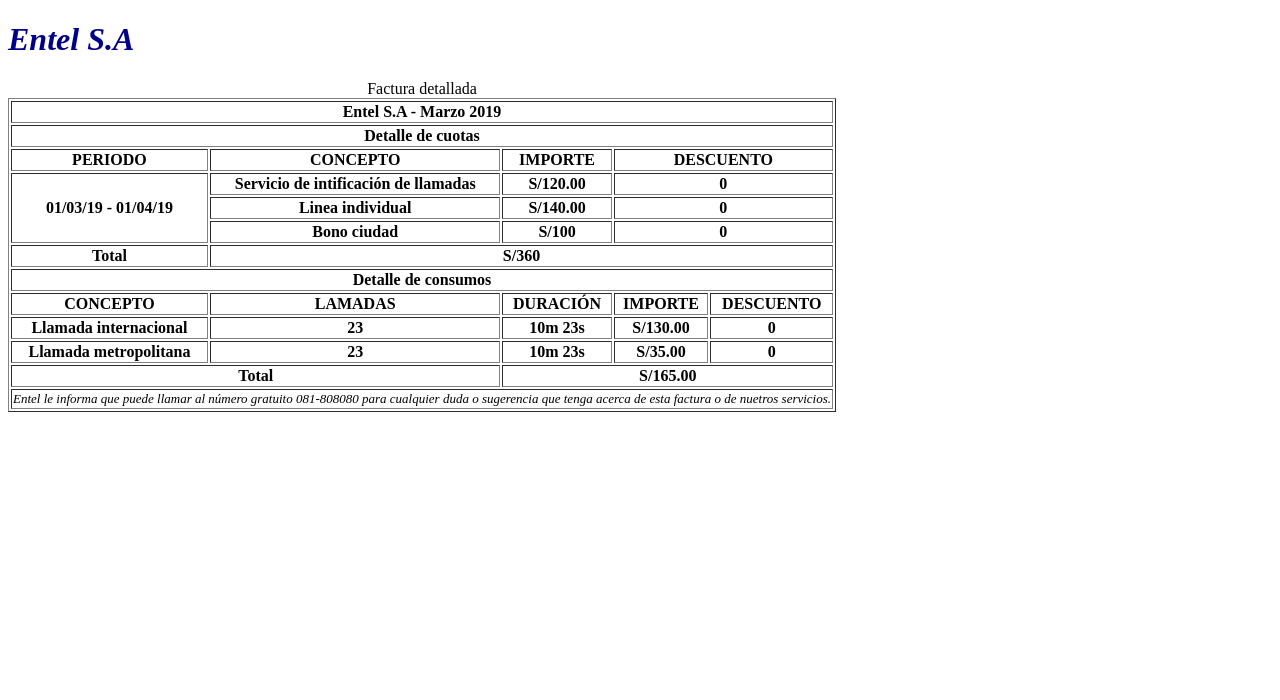
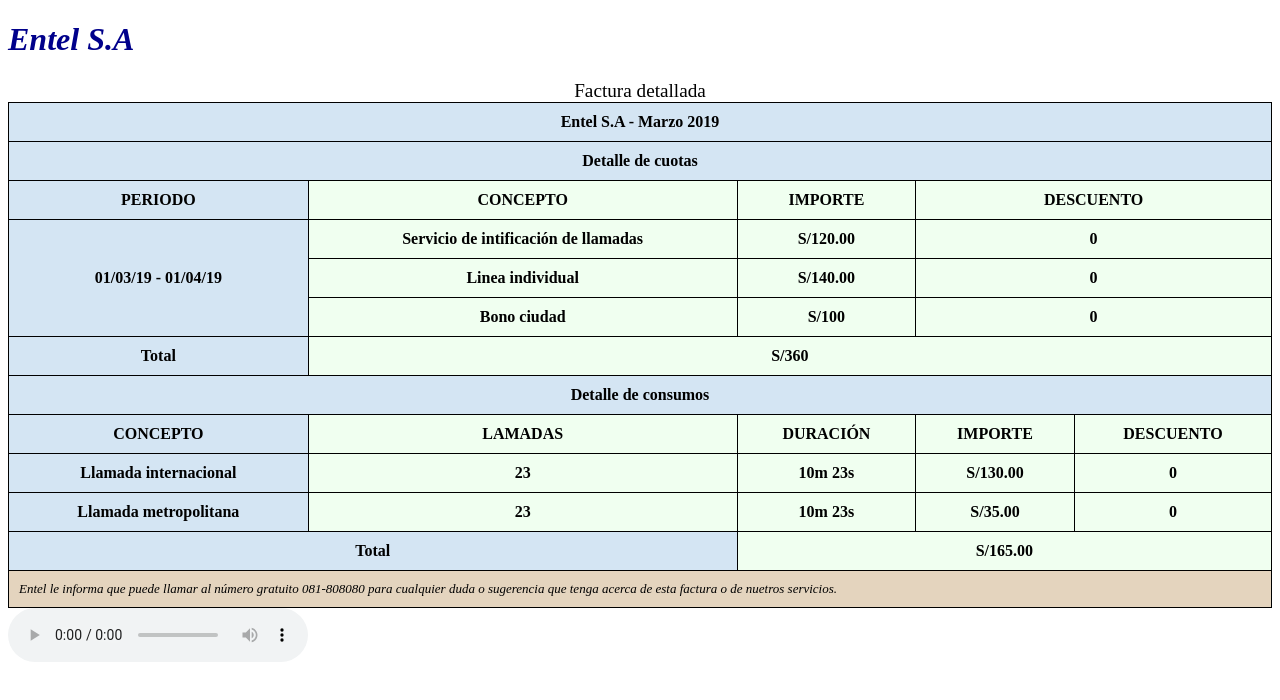
Before and after one commit to Nicole-Adriana/DW, a plain HTML site: page TablaPersonalizada/tabla.html in a window 1280 px wide. Drawn offline with Linux system fonts and the light colour scheme.

Commit message:
tabla-personalizada

```diff
--- a/tabla.html
+++ b/TablaPersonalizada/tabla.html
@@ -5,11 +5,46 @@
     <meta http-equiv="X-UA-Compatible" content="IE=edge">
     <meta name="viewport" content="width=device-width, initial-scale=1.0">
     <title>Factura telefónica</title>
+    <link rel="icon" href="entel.ico">
 </head>
+<style type="text/css">
+table,th,td{
+   border: 1px solid black;
+   border-collapse: collapse;
+}
+th,td{
+    padding:10px;
+}
+table{
+    background-color:honeydew;
+}
+td{
+    background-color:rgba(255, 182, 98, 0.37);
+}
+colgroup {
+background-color:rgba(103, 129, 255, 0.205);
+}
+
+
+</style>
+
+<script type="text/javascript" language="javascript">
+var txt="Entel - Factura detallada - Llamadas -";
+var espera=100;
+var refresco= null;
+function rotulo_title(){
+    document.title=txt;
+    txt=txt.substring(1,txt.length)+txt.charAt(0);
+    refresco=setTimeout("rotulo_title()",espera);
+}
+rotulo_title();
+</script>
+
 <body>
     <h1 style="color: darkblue;"><em>Entel S.A</em></h1>
-    <table border="1">
-        <caption> Factura detallada </caption>
+    <table border="1", style="width: 100%">
+        <caption style="font-size: larger;"> Factura detallada </caption>
+        <colgroup><col span="1"></colgroup>
         <thead>
             <tr>
                 <th colspan="5">Entel S.A - Marzo 2019</th>
@@ -95,5 +130,9 @@
             </tr>
         </thead>
     </table>
+    <article>
+
+			<audio src="audio/cancion.mp3" controls="controls" preload="preload" autoplay="autoplay" loop="loop"></audio>
+    </article>
 </body>
 </html>
```
Also changed, not shown: TablaPersonalizada/entel.ico (added), 1 other file.
